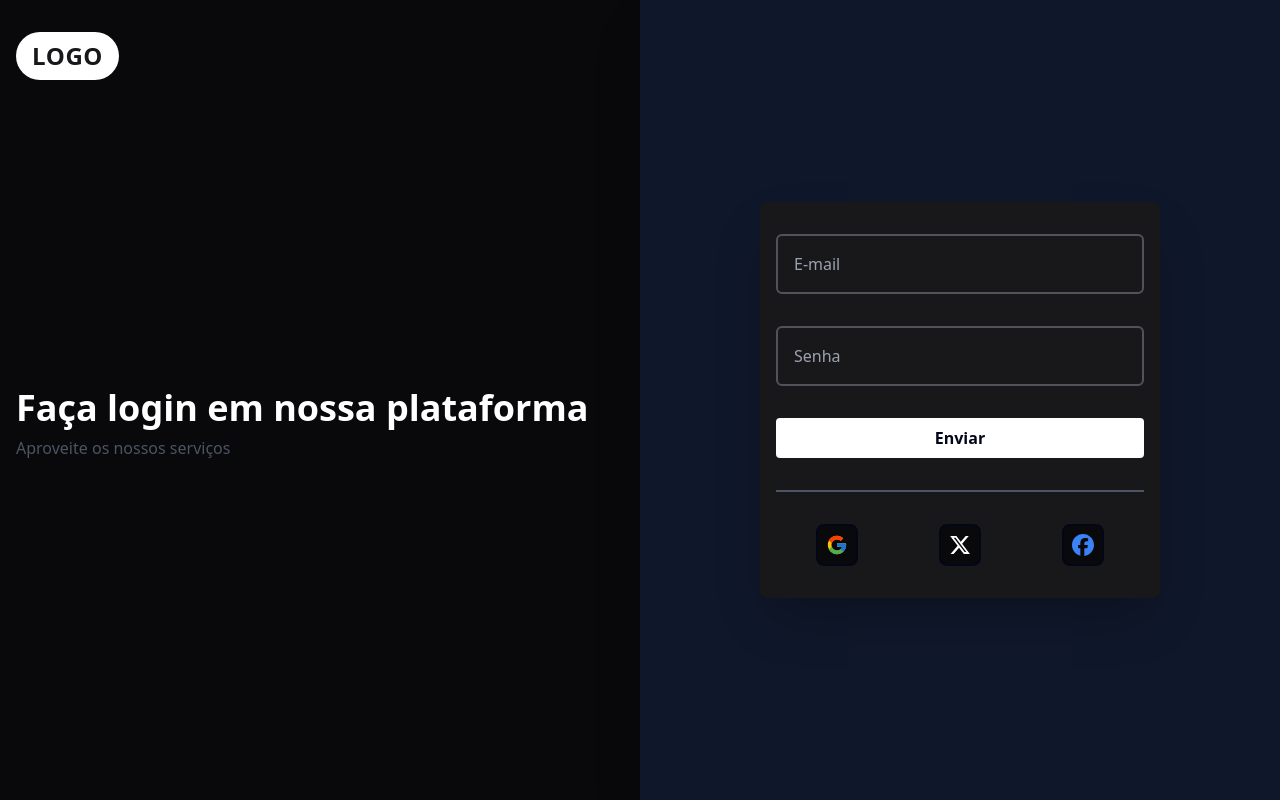
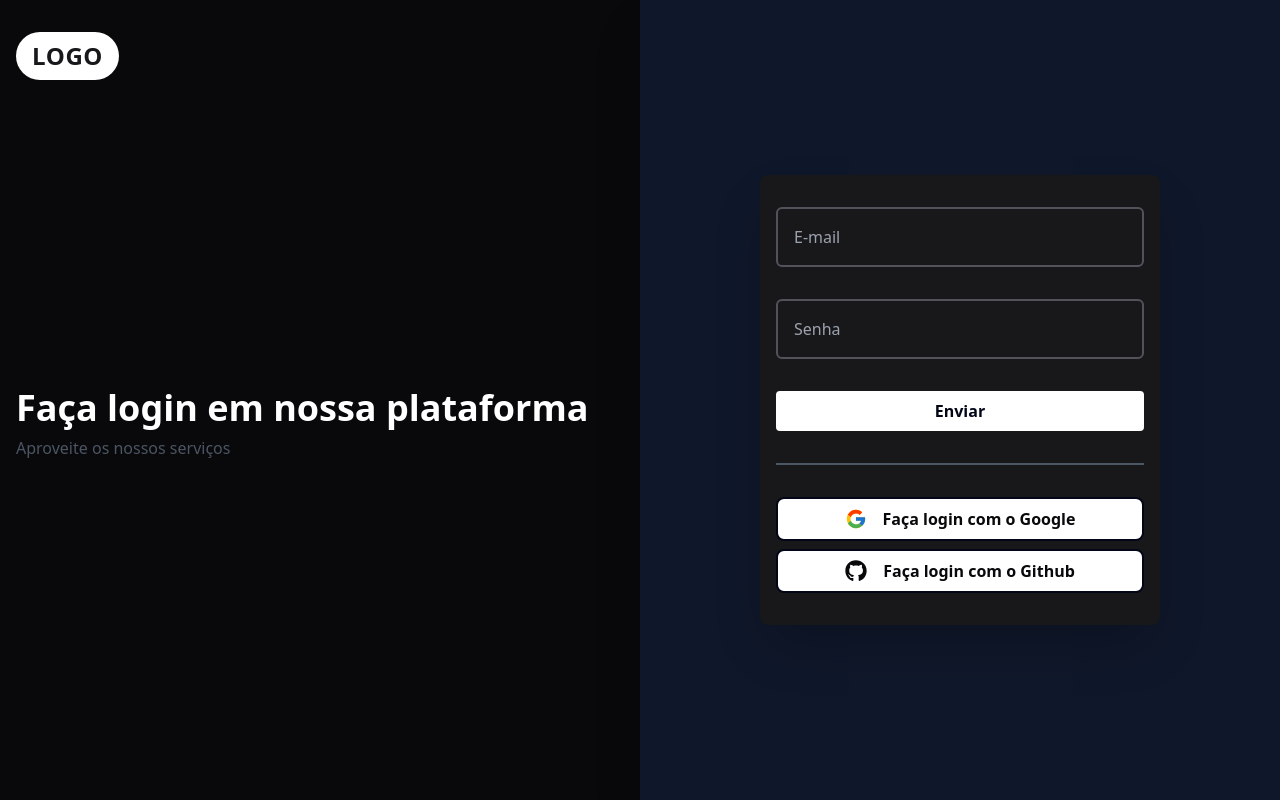
Before and after one commit to RelancioBorgesDev/UserAuth, a Next.js app: page / in a window 1280 px wide. Built offline with nearby package versions, Linux system fonts and the light colour scheme.

Commit message:
refactor: ajustado social icons

```diff
--- a/src/components/LoginForm/LoginForm.tsx
+++ b/src/components/LoginForm/LoginForm.tsx
@@ -3,10 +3,11 @@ import React from "react";
 import Separator from "../Separator/Separator";
 import SocialWrapper from "./components/SocialWrapper/SocialWrapper";
 import { FcGoogle } from "react-icons/fc";
-import { FaFacebook, FaXTwitter } from "react-icons/fa6";
+import { FaFacebook, FaGithub, FaXTwitter } from "react-icons/fa6";
 import Input from "../Input/Input";
 import * as z from "zod";
-import { useForm } from "react-hook-form";import { zodResolver } from "@hookform/resolvers/zod";
+import { useForm } from "react-hook-form";
+import { zodResolver } from "@hookform/resolvers/zod";
 interface LoginFormData {
   email: string;
   senha: string;
@@ -36,15 +37,25 @@ export default function LoginForm() {
       onSubmit={handleSubmit(handleSubmitLoginForm)}
     >
       <Input placeholder="E-mail" type="email" {...register("email")} />
+
       <Input placeholder="Senha" type="senha" {...register("senha")} />
       <button className="w-full bg-white p-2 font-bold text-slate-950 rounded border-0">
         Enviar
       </button>
       <Separator />
-      <div className="flex justify-around w-full">
-        <SocialWrapper link="/" icon={FcGoogle} color="" />
-        <SocialWrapper link="/" icon={FaXTwitter} color="text-white" />
-        <SocialWrapper link="/" icon={FaFacebook} color="text-blue-500" />
+      <div className="flex flex-col justify-around w-full gap-2">
+        <SocialWrapper
+          link="/"
+          icon={FcGoogle}
+          color=""
+          text="Faça login com o Google"
+        />
+        <SocialWrapper
+          link="/"
+          icon={FaGithub}
+          color="text-white"
+          text="Faça login com o Github"
+        />
       </div>
     </form>
   );
--- a/src/components/LoginForm/components/SocialWrapper/SocialWrapper.tsx
+++ b/src/components/LoginForm/components/SocialWrapper/SocialWrapper.tsx
@@ -4,18 +4,21 @@ interface SocialWrapperProps {
   link: string;
   icon: ElementType;
   color: string;
+  text: string;
 }
 export default function SocialWrapper({
   link,
   icon: Icon,
   color,
+  text,
 }: SocialWrapperProps) {
   return (
     <span
-      className={`border-2 border-slate-950 p-2 rounded-lg bg-zinc-950 ${color}`}
+      className={`border-2 border-slate-950 p-2 rounded-lg text-zinc-950 bg-white ${color} `}
     >
-      <Link href={link}>
+      <Link href={link} className="flex items-center justify-center gap-4">
         <Icon size={22} />
+        <p className="font-bold">{text}</p>
       </Link>
     </span>
   );
```
